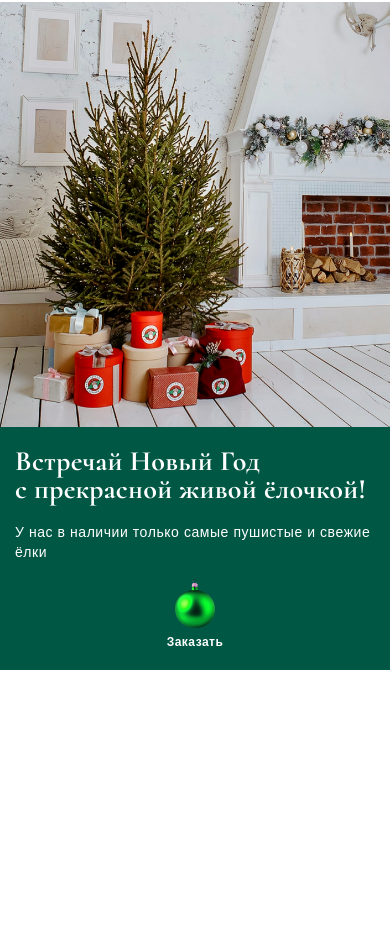
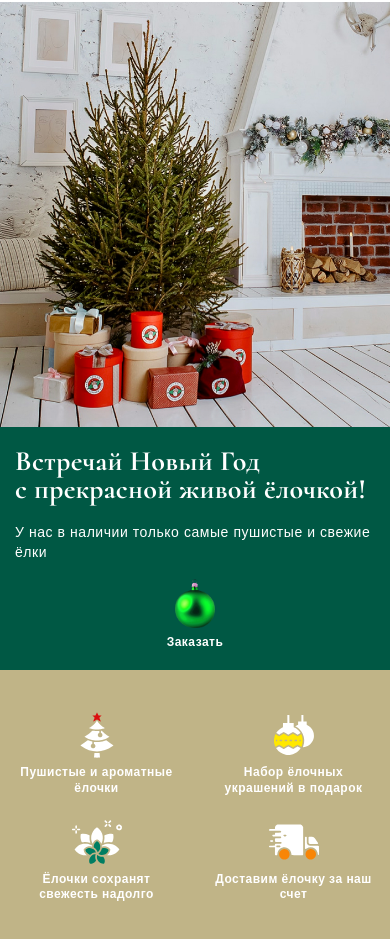
Before and after one commit to Artem14072003/Christmas-Trees, a plain HTML site: page index.html in a window 390 px wide. Shown: the part 69-1008 px from the top of the page. Before the commit the page ends 844 px from the top, so only its background shows below. Drawn offline with Linux system fonts and the light colour scheme.

Commit message:
features

```diff
--- a/css/defualt.css
+++ b/css/defualt.css
@@ -8,16 +8,7 @@
     font-display: swap;
 }
 
-:root{
-    --main-color: #fff;
-    --second-color: #262626;
-    --one-color: #00654E;
-    --two-color: #006E55;
-    --three-color: #005844;
-    --main-bg-color: #005844;
-    --second-bg-color: #C0B487;
-    --trigger-color: #E6AB39;
-    --navigation-color: #E5AB39;
+html{
     box-sizing: border-box;
 }
 
@@ -86,6 +77,18 @@ input{
     font-size: 1em;
 }
 
+.visualli-hiden{
+    position: absolute;
+    clip: rect(1px, 1px, 1px, 1px);
+    clip: rect(1px, 1px, 1px, 1px);
+    padding: 0;
+    margin: 0;
+    border: none;
+    height: 1px;
+    width: 1px;
+    overflow: hidden;
+}
+
 @media (max-width: 1440px) {
     .container{
         padding: 0 42px;
--- /dev/null
+++ b/css/features.css
@@ -0,0 +1,95 @@
+.features{
+    background-color: var(--second-bg-color);
+    padding: 40px 0;
+    color: var(--main-color);
+}
+
+.features__list{
+    display: flex;
+    gap: 30px;
+    justify-content: space-between;
+}
+
+.features__item{
+    flex-basis: 236px;
+    padding-top: 115px;
+    text-align: center;
+    font-weight: 700;
+    font-size: 18px;
+    line-height: 130%;
+    letter-spacing: 0.04em;
+    background-position: center top;
+    background-repeat: no-repeat;
+    background-size: 100px;
+}
+
+.features__item_one{
+    background-image: var(--url-features-one);
+}
+
+.features__item_two{
+    background-image: var(--url-features-two);
+}
+
+.features__item_three{
+    background-image: var(--url-features-three);
+}
+
+.features__item_four{
+    background-image: var(--url-features-four);
+}
+
+
+@media (max-width: 1200px) {
+    .features__item{
+        flex-basis: 190px;
+        font-size: 16px;
+        background-size: 80px;
+        padding-top: 90px;
+    }
+
+}
+
+@media (max-width: 1000px) {
+
+    .features__list{
+        gap: 14px;
+    }
+
+    .features__item{
+        flex-basis: 162px;
+        font-size: 14px;
+        background-size: 60px;
+        padding-top: 70px;
+    }
+
+}
+
+@media (max-width: 760px) {
+
+    .features__list{
+        flex-wrap: wrap;
+        justify-content: space-around;
+        gap: 20px 50px;
+    }
+
+    .features__item{
+        flex-basis: 200px;
+    }
+
+}
+
+@media (max-width: 580px) {
+
+    .features__list{
+        gap: 20px 24px;
+    }
+
+    .features__item{
+        flex-basis: 46%;
+        font-size: 12px;
+        padding-top: 55px;
+        background-size: 50px;
+    }
+
+}
--- a/index.html
+++ b/index.html
@@ -10,6 +10,24 @@
     <link rel="preload" href="./fonts/cormorant-v11-latin_cyrillic-700.woff2" as="fonts"
         type="font/woff2" crossorigin>
 
+    <style>
+        :root{
+            --main-color: #fff;
+            --second-color: #262626;
+            --one-color: #00654E;
+            --two-color: #006E55;
+            --three-color: #005844;
+            --main-bg-color: #005844;
+            --second-bg-color: #C0B487;
+            --trigger-color: #E6AB39;
+            --navigation-color: #E5AB39;
+            --url-features-one: url('../img/tree.svg');
+            --url-features-two: url('../img/christmas-decorations.svg');
+            --url-features-three: url('../img/flowers.svg');
+            --url-features-four: url('../img/delivery-truck.svg');
+        }
+    </style>
+
     <link rel="stylesheet" href="./css/normalize/normalize.css">
     <link rel="stylesheet" href="./css/defualt.css">
     <link rel="stylesheet" href="./css/header.css">
@@ -17,6 +35,7 @@
     <link rel="stylesheet" href="./css/burger.css">
     <link rel="stylesheet" href="./css/logo.css">
     <link rel="stylesheet" href="./css/hero.css">
+    <link rel="stylesheet" href="./css/features.css">
 
     <title>Christmas Trees</title>
 </head>
@@ -74,7 +93,13 @@
 
         <section class="features">
             <div class="container">
-
+                <h2 class="visualli-hiden">Преимущества</h2>
+                <ul class="features__list">
+                    <li class="features__item features__item_one">Пушистые и ароматные ёлочки</li>
+                    <li class="features__item features__item_two">Набор ёлочных украшений в подарок</li>
+                    <li class="features__item features__item_three">Ёлочки сохранят свежесть надолго</li>
+                    <li class="features__item features__item_four">Доставим ёлочку за наш счет</li>
+                </ul>
             </div>
         </section>
 
```
